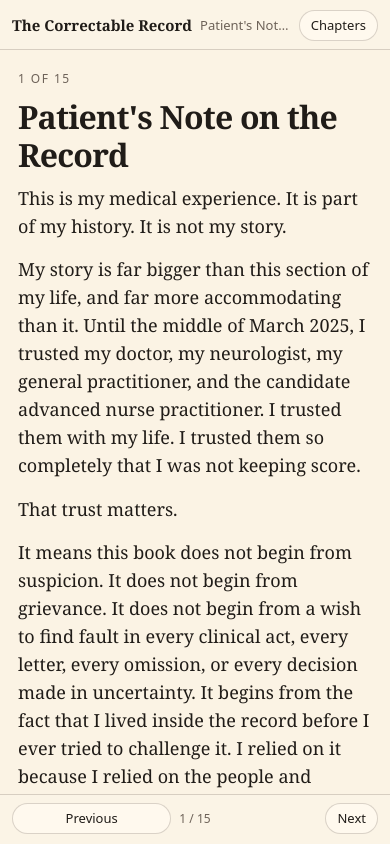
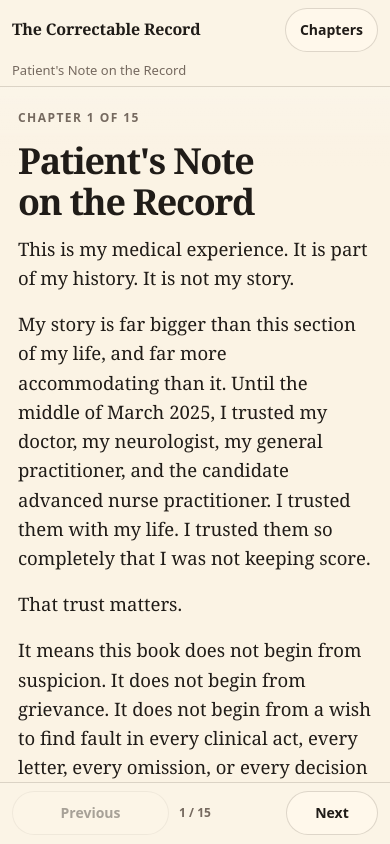
Before and after one commit to TitanicParker/Standing-Corrected, a plain HTML site: page index.html in a window 390 px wide. Drawn offline with Linux system fonts and the light colour scheme.

Commit message:
Optimize book reader for phones

```diff
--- a/index.html
+++ b/index.html
@@ -3,65 +3,197 @@
 <head>
 <meta charset="utf-8">
 <meta name="viewport" content="width=device-width, initial-scale=1, viewport-fit=cover">
+<meta name="theme-color" content="#fbf3e4" media="(prefers-color-scheme: light)">
+<meta name="theme-color" content="#201d19" media="(prefers-color-scheme: dark)">
 <title>The Correctable Record</title>
 <meta name="description" content="A compact handbook on corrigibility, reliance, and diagnostic governance.">
 <style>
 :root{
-  --bg:#fbf3e4;--paper:#fff9ee;--ink:#201c18;--muted:#6d6258;--rule:rgba(50,38,26,.18);--accent:#5f3d22;
-  --top:env(safe-area-inset-top,0px);--bottom:env(safe-area-inset-bottom,0px)
+  --bg:#fbf3e4;
+  --paper:#fff8eb;
+  --ink:#201c18;
+  --muted:#75695f;
+  --rule:rgba(50,38,26,.16);
+  --accent:#5f3d22;
+  --accent-soft:rgba(95,61,34,.09);
+  --shadow:0 18px 48px rgba(40,29,18,.22);
+  --top:env(safe-area-inset-top,0px);
+  --bottom:env(safe-area-inset-bottom,0px);
+  --reader-width:38rem;
 }
-*{box-sizing:border-box} html,body{margin:0;height:100%;overflow:hidden}
-body{background:var(--bg);color:var(--ink);font-family:Georgia,'Times New Roman',serif}
-.app{height:100dvh;display:grid;grid-template-rows:auto 1fr auto}
-header{padding:calc(10px + var(--top)) 12px 8px;border-bottom:1px solid var(--rule);background:color-mix(in srgb,var(--bg) 94%,white)}
-.topline{max-width:760px;margin:0 auto;display:grid;grid-template-columns:auto 1fr auto;align-items:center;gap:8px}
-.book-title{font:700 15px/1.15 Georgia,serif;white-space:nowrap}.chapter-title{font:13px/1.2 system-ui,-apple-system,Segoe UI,sans-serif;color:var(--muted);text-align:center;overflow:hidden;text-overflow:ellipsis;white-space:nowrap}
-button{border:1px solid var(--rule);background:var(--paper);color:var(--ink);border-radius:999px;padding:8px 11px;font:13px/1 system-ui,-apple-system,Segoe UI,sans-serif}
-main{min-height:0;position:relative;overflow:hidden}.chapter{position:absolute;inset:0;display:none}.chapter.active{display:block}
-.chapter-scroll{height:100%;overflow-y:auto;-webkit-overflow-scrolling:touch;overscroll-behavior-y:contain}.chapter-inner{max-width:760px;margin:0 auto;padding:22px 18px 56px}
-.chapter-kicker{margin:0 0 12px;color:var(--muted);font:12px/1.2 system-ui,sans-serif;text-transform:uppercase;letter-spacing:.12em}
-h1,h2,h3,h4{line-height:1.16;margin:1.6rem 0 .75rem}h1{font-size:clamp(2rem,8vw,3.1rem);letter-spacing:-.025em;margin-top:.2rem}h2{font-size:clamp(1.25rem,5vw,1.7rem)}h3{font-size:1.12rem}
-p,li{font-size:clamp(18px,4.5vw,20px);line-height:1.55}p{margin:0 0 1rem}ul,ol{padding-left:1.3rem}li{margin:0 0 .45rem}
-blockquote{margin:1.2rem 0;padding:.9rem 1rem;border-left:4px solid var(--accent);background:rgba(95,61,34,.08)}blockquote p{margin:0}hr{border:0;border-top:1px solid var(--rule);margin:2rem 0}
-footer{padding:8px 12px calc(10px + var(--bottom));border-top:1px solid var(--rule);background:color-mix(in srgb,var(--bg) 94%,white)}.navline{max-width:760px;margin:0 auto;display:grid;grid-template-columns:1fr auto 1fr;align-items:center;gap:8px}.navline .next{justify-self:end}.progress{color:var(--muted);font:12px/1 system-ui,sans-serif;white-space:nowrap}
-.drawer{position:fixed;inset:0;z-index:10;display:none;background:rgba(0,0,0,.35);padding:calc(18px + var(--top)) 14px calc(18px + var(--bottom))}.drawer.open{display:grid;place-items:start center}.drawer-panel{width:min(100%,760px);max-height:88dvh;overflow:auto;background:var(--paper);border:1px solid var(--rule);border-radius:18px;padding:16px;box-shadow:0 20px 60px rgba(40,29,18,.25)}.drawer-head{display:flex;justify-content:space-between;align-items:center;gap:10px;margin-bottom:12px}.drawer h2{margin:0}.chapters-list{display:grid;gap:8px}.chapters-list button{width:100%;border-radius:12px;text-align:left;padding:12px;font-size:15px;line-height:1.25}.hint{color:var(--muted);font:12px/1.35 system-ui,sans-serif;margin-top:12px}.reference-material{display:none}
-@media(prefers-color-scheme:dark){:root{--bg:#201d19;--paper:#2a251f;--ink:#eee3d3;--muted:#bbaea0;--rule:rgba(238,227,211,.20);--accent:#d2b48c}blockquote{background:rgba(210,180,140,.10)}.drawer{background:rgba(0,0,0,.58)}}
+*{box-sizing:border-box}
+html,body{margin:0;height:100%;overflow:hidden;background:var(--bg);color:var(--ink)}
+html{-webkit-text-size-adjust:100%;text-size-adjust:100%}
+body{font-family:Georgia,'Times New Roman',serif;touch-action:pan-y;-webkit-font-smoothing:antialiased}
+button{font:600 14px/1 system-ui,-apple-system,BlinkMacSystemFont,'Segoe UI',sans-serif;min-height:44px;border:1px solid var(--rule);background:var(--paper);color:var(--ink);border-radius:999px;padding:0 14px;touch-action:manipulation}
+button:disabled{opacity:.38}
+.app{height:100svh;height:100dvh;display:grid;grid-template-rows:auto 1fr auto;overflow:hidden}
+.site-header{padding:calc(8px + var(--top)) 12px 8px;border-bottom:1px solid var(--rule);background:color-mix(in srgb,var(--bg) 94%,white);backdrop-filter:blur(10px)}
+.topline{width:min(100%,var(--reader-width));margin:0 auto;display:grid;grid-template-columns:1fr auto;align-items:center;gap:10px}
+.book-title{font:700 16px/1.1 Georgia,'Times New Roman',serif;letter-spacing:-.01em;white-space:nowrap;overflow:hidden;text-overflow:ellipsis}.chapter-title{grid-column:1/-1;color:var(--muted);font:13px/1.25 system-ui,-apple-system,'Segoe UI',sans-serif;white-space:nowrap;overflow:hidden;text-overflow:ellipsis}.menu-button{justify-self:end}
+.reader{min-height:0;position:relative;overflow:hidden;background:linear-gradient(180deg,rgba(255,255,255,.18),rgba(255,255,255,0) 80px)}
+.chapter{position:absolute;inset:0;display:none}.chapter.active{display:block}.chapter-scroll{height:100%;overflow-y:auto;-webkit-overflow-scrolling:touch;overscroll-behavior:contain;scrollbar-width:none}.chapter-scroll::-webkit-scrollbar{display:none}.chapter-inner{width:min(100%,var(--reader-width));margin:0 auto;padding:24px 18px 72px}
+.chapter-kicker{margin:0 0 14px;color:var(--muted);font:700 12px/1.2 system-ui,-apple-system,'Segoe UI',sans-serif;text-transform:uppercase;letter-spacing:.12em}.chapter h1:first-of-type{margin-top:0}
+h1,h2,h3,h4{line-height:1.15;margin:1.75rem 0 .72rem;text-wrap:balance}h1{font-size:clamp(2.05rem,9.2vw,3.2rem);letter-spacing:-.035em}h2{font-size:clamp(1.35rem,5.4vw,1.8rem);letter-spacing:-.015em}h3{font-size:1.18rem}p,li{font-size:clamp(18.5px,4.75vw,21px);line-height:1.58}p{margin:0 0 1.05rem}ul,ol{padding-left:1.35rem;margin:0 0 1.1rem}li{margin:0 0 .48rem}strong{font-weight:700}
+blockquote{margin:1.25rem 0;padding:1rem 1rem;border-left:4px solid var(--accent);border-radius:0 14px 14px 0;background:var(--accent-soft)}blockquote p{margin:0}hr{border:0;border-top:1px solid var(--rule);margin:2rem 0}a{color:var(--accent)}
+.reader-footer{padding:8px 12px calc(9px + var(--bottom));border-top:1px solid var(--rule);background:color-mix(in srgb,var(--bg) 94%,white);backdrop-filter:blur(10px)}.navline{width:min(100%,var(--reader-width));margin:0 auto;display:grid;grid-template-columns:1fr auto 1fr;align-items:center;gap:10px}.next-button{justify-self:end}.progress{color:var(--muted);font:700 12px/1 system-ui,-apple-system,'Segoe UI',sans-serif;white-space:nowrap}.navline button{min-width:92px}
+.drawer{position:fixed;inset:0;z-index:20;display:none;background:rgba(0,0,0,.36);padding:calc(12px + var(--top)) 12px calc(12px + var(--bottom))}.drawer.open{display:grid;place-items:start center}.drawer-panel{width:min(100%,var(--reader-width));max-height:92svh;max-height:92dvh;overflow:auto;-webkit-overflow-scrolling:touch;background:var(--paper);border:1px solid var(--rule);border-radius:22px;padding:16px;box-shadow:var(--shadow)}.drawer-head{position:sticky;top:0;z-index:1;display:flex;justify-content:space-between;align-items:center;gap:12px;margin:-16px -16px 12px;padding:16px;background:var(--paper);border-bottom:1px solid var(--rule);border-radius:22px 22px 0 0}.drawer h2{font-size:1.35rem;margin:0}.chapters-list{display:grid;gap:9px}.chapters-list button{width:100%;border-radius:16px;text-align:left;justify-content:flex-start;padding:13px 14px;min-height:48px;font-size:15px;line-height:1.25}.chapters-list button[aria-current="true"]{border-color:var(--accent);background:var(--accent-soft)}.hint{color:var(--muted);font:13px/1.38 system-ui,-apple-system,'Segoe UI',sans-serif;margin:14px 2px 2px}.reference-material{display:none}.loading{padding-top:24px}
+@media (min-width:680px){.topline{grid-template-columns:auto 1fr auto}.chapter-title{grid-column:auto;text-align:center}.chapter-inner{padding-left:24px;padding-right:24px}.reader-footer,.site-header{padding-left:18px;padding-right:18px}}
+@media (max-width:380px){.book-title{font-size:15px}.navline button{min-width:82px;padding-left:11px;padding-right:11px}.chapter-inner{padding-left:16px;padding-right:16px}p,li{font-size:18.2px}}
+@media(prefers-color-scheme:dark){:root{--bg:#201d19;--paper:#2a251f;--ink:#eee3d3;--muted:#bbaea0;--rule:rgba(238,227,211,.20);--accent:#d2b48c;--accent-soft:rgba(210,180,140,.11);--shadow:0 20px 56px rgba(0,0,0,.52)}.site-header,.reader-footer{background:color-mix(in srgb,var(--bg) 92%,black)}.drawer{background:rgba(0,0,0,.58)}.reader{background:linear-gradient(180deg,rgba(255,255,255,.035),rgba(255,255,255,0) 80px)}}
 </style>
 </head>
 <body>
 <div class="app" id="app">
-<header><div class="topline"><div class="book-title">The Correctable Record</div><div class="chapter-title" id="currentTitle">Loading</div><button type="button" id="menuButton" aria-controls="chapterMenu" aria-expanded="false">Chapters</button></div></header>
-<main id="reader" aria-live="polite"><article class="chapter active"><div class="chapter-scroll"><div class="chapter-inner"><p>Loading the book.</p></div></div></article></main>
-<footer><div class="navline"><button type="button" id="prevButton">Previous</button><div class="progress" id="progress">—</div><button type="button" id="nextButton" class="next">Next</button></div></footer>
+  <header class="site-header">
+    <div class="topline">
+      <div class="book-title">The Correctable Record</div>
+      <button type="button" id="menuButton" class="menu-button" aria-controls="chapterMenu" aria-expanded="false">Chapters</button>
+      <div class="chapter-title" id="currentTitle">Loading</div>
+    </div>
+  </header>
+  <main class="reader" id="reader" aria-live="polite">
+    <article class="chapter active"><div class="chapter-scroll"><div class="chapter-inner loading"><p>Loading the book.</p></div></div></article>
+  </main>
+  <footer class="reader-footer">
+    <div class="navline">
+      <button type="button" id="prevButton">Previous</button>
+      <div class="progress" id="progress">—</div>
+      <button type="button" id="nextButton" class="next-button">Next</button>
+    </div>
+  </footer>
 </div>
-<div class="drawer" id="chapterMenu" role="dialog" aria-modal="true" aria-label="Chapter menu"><div class="drawer-panel"><div class="drawer-head"><h2>Chapters</h2><button type="button" id="closeMenu">Close</button></div><div class="chapters-list" id="chapterList"></div><p class="hint">Swipe left or right to change chapter. Each chapter scrolls vertically on its own.</p></div></div>
+<div class="drawer" id="chapterMenu" role="dialog" aria-modal="true" aria-label="Chapter menu">
+  <div class="drawer-panel">
+    <div class="drawer-head"><h2>Chapters</h2><button type="button" id="closeMenu">Close</button></div>
+    <div class="chapters-list" id="chapterList"></div>
+    <p class="hint">Each chapter scrolls vertically. Swipe left or right anywhere in the reading area to move chapter.</p>
+  </div>
+</div>
 <div class="reference-material" id="referenceMaterial" aria-hidden="true"></div>
 <script>
 (function(){
-  const reader=document.getElementById('reader'), list=document.getElementById('chapterList'), reference=document.getElementById('referenceMaterial');
-  const currentTitle=document.getElementById('currentTitle'), progress=document.getElementById('progress'), prev=document.getElementById('prevButton'), next=document.getElementById('nextButton');
-  const menu=document.getElementById('chapterMenu'), menuButton=document.getElementById('menuButton'), closeMenu=document.getElementById('closeMenu');
-  let chapters=[], index=Number(sessionStorage.getItem('bookChapter')||0);
-  function titleWithoutNumber(t){return t.replace(/^\s*\d+\.\s*/, '')}
+  const reader=document.getElementById('reader');
+  const list=document.getElementById('chapterList');
+  const reference=document.getElementById('referenceMaterial');
+  const currentTitle=document.getElementById('currentTitle');
+  const progress=document.getElementById('progress');
+  const prev=document.getElementById('prevButton');
+  const next=document.getElementById('nextButton');
+  const menu=document.getElementById('chapterMenu');
+  const menuButton=document.getElementById('menuButton');
+  const closeMenu=document.getElementById('closeMenu');
+  let chapters=[];
+  let chapterButtons=[];
+  let index=Number(localStorage.getItem('correctableRecordChapter')||0);
+
   function splitBook(doc){
-    const main=doc.querySelector('main')||doc.body; const nodes=Array.from(main.children); const sections=[]; let cur={title:'Front Matter', els:[]};
-    nodes.forEach(el=>{ if(el.tagName==='H1'){ if(cur.els.length) sections.push(cur); cur={title:el.textContent.trim(), els:[el]}; } else { cur.els.push(el); }}); if(cur.els.length) sections.push(cur);
-    const reading=[], refs=[];
-    sections.forEach(s=>{ const m=s.title.match(/^(\d+)\.\s*(.*)$/); if(m && Number(m[1])>=1 && Number(m[1])<=15){ s.els[0].textContent=m[2]; s.title=m[2]; reading.push(s); } else refs.push(s); });
-    return {reading, refs};
+    const main=doc.querySelector('main')||doc.body;
+    const nodes=Array.from(main.children);
+    const sections=[];
+    let cur={title:'Front Matter',els:[]};
+    nodes.forEach(el=>{
+      if(el.tagName==='H1'){
+        if(cur.els.length) sections.push(cur);
+        cur={title:el.textContent.trim(),els:[el]};
+      }else{
+        cur.els.push(el);
+      }
+    });
+    if(cur.els.length) sections.push(cur);
+    const reading=[];
+    const refs=[];
+    sections.forEach(s=>{
+      const m=s.title.match(/^(\d+)\.\s*(.*)$/);
+      if(m && Number(m[1])>=1 && Number(m[1])<=15){
+        const displayTitle=m[2];
+        const heading=s.els[0].cloneNode(true);
+        heading.textContent=displayTitle;
+        s.els=[heading,...s.els.slice(1)];
+        s.title=displayTitle;
+        reading.push(s);
+      }else{
+        refs.push(s);
+      }
+    });
+    return {reading,refs};
   }
-  function render(reading, refs){
-    reader.innerHTML=''; list.innerHTML=''; reference.innerHTML=''; chapters=[];
-    reading.forEach((s,i)=>{ const article=document.createElement('article'); article.className='chapter'; article.dataset.title=s.title; article.id='chapter-'+i; const scroll=document.createElement('div'); scroll.className='chapter-scroll'; scroll.tabIndex=0; const inner=document.createElement('div'); inner.className='chapter-inner'; inner.innerHTML='<p class="chapter-kicker">'+(i+1)+' of '+reading.length+'</p>'; s.els.forEach(el=>inner.appendChild(el.cloneNode(true))); scroll.appendChild(inner); article.appendChild(scroll); reader.appendChild(article); chapters.push(article); const b=document.createElement('button'); b.type='button'; b.textContent=s.title; b.dataset.goto=i; b.addEventListener('click',()=>{hideMenu();show(i)}); list.appendChild(b); });
-    refs.forEach(s=>{ const sec=document.createElement('section'); sec.dataset.title=s.title; s.els.forEach(el=>sec.appendChild(el.cloneNode(true))); reference.appendChild(sec); });
-    show(Math.min(Math.max(index,0),chapters.length-1));
+
+  function render(reading,refs){
+    reader.innerHTML='';
+    list.innerHTML='';
+    reference.innerHTML='';
+    chapters=[];
+    chapterButtons=[];
+    reading.forEach((s,i)=>{
+      const article=document.createElement('article');
+      article.className='chapter';
+      article.dataset.title=s.title;
+      const scroll=document.createElement('div');
+      scroll.className='chapter-scroll';
+      scroll.tabIndex=0;
+      const inner=document.createElement('div');
+      inner.className='chapter-inner';
+      inner.innerHTML='<p class="chapter-kicker">Chapter '+(i+1)+' of '+reading.length+'</p>';
+      s.els.forEach(el=>inner.appendChild(el.cloneNode(true)));
+      scroll.appendChild(inner);
+      article.appendChild(scroll);
+      reader.appendChild(article);
+      chapters.push(article);
+
+      const b=document.createElement('button');
+      b.type='button';
+      b.textContent=(i+1)+'. '+s.title;
+      b.addEventListener('click',()=>{hideMenu();show(i,true)});
+      list.appendChild(b);
+      chapterButtons.push(b);
+    });
+    refs.forEach(s=>{
+      const sec=document.createElement('section');
+      sec.dataset.title=s.title;
+      s.els.forEach(el=>sec.appendChild(el.cloneNode(true)));
+      reference.appendChild(sec);
+    });
+    show(Math.min(Math.max(index,0),chapters.length-1),false);
   }
-  function show(i){ if(!chapters.length) return; index=Math.max(0,Math.min(chapters.length-1,i)); chapters.forEach((c,n)=>c.classList.toggle('active',n===index)); currentTitle.textContent=chapters[index].dataset.title||''; progress.textContent=(index+1)+' / '+chapters.length; prev.disabled=index===0; next.disabled=index===chapters.length-1; sessionStorage.setItem('bookChapter',String(index)); const sc=chapters[index].querySelector('.chapter-scroll'); if(sc) sc.scrollTop=0; }
-  function openMenu(){menu.classList.add('open');menuButton.setAttribute('aria-expanded','true')} function hideMenu(){menu.classList.remove('open');menuButton.setAttribute('aria-expanded','false')}
-  prev.addEventListener('click',()=>show(index-1)); next.addEventListener('click',()=>show(index+1)); menuButton.addEventListener('click',openMenu); closeMenu.addEventListener('click',hideMenu); menu.addEventListener('click',e=>{if(e.target===menu)hideMenu()});
-  document.addEventListener('keydown',e=>{if(e.key==='ArrowLeft')show(index-1); if(e.key==='ArrowRight')show(index+1); if(e.key==='Escape')hideMenu()});
-  let sx=0,sy=0,st=0; reader.addEventListener('touchstart',e=>{const t=e.changedTouches[0]; sx=t.clientX; sy=t.clientY; st=Date.now()},{passive:true}); reader.addEventListener('touchend',e=>{const t=e.changedTouches[0],dx=t.clientX-sx,dy=t.clientY-sy,dt=Date.now()-st; if(Math.abs(dx)>55 && Math.abs(dx)>Math.abs(dy)*1.35 && dt<900){dx<0?show(index+1):show(index-1)}},{passive:true});
-  fetch('correctable_record_simple.html').then(r=>r.text()).then(html=>{const doc=new DOMParser().parseFromString(html,'text/html'); render(...Object.values(splitBook(doc)));}).catch(()=>{currentTitle.textContent='Book unavailable';reader.innerHTML='<article class="chapter active"><div class="chapter-scroll"><div class="chapter-inner"><h1>Book unavailable</h1><p>The source file could not be loaded.</p></div></div></article>'});
+
+  function show(i,focusReader){
+    if(!chapters.length) return;
+    index=Math.max(0,Math.min(chapters.length-1,i));
+    chapters.forEach((c,n)=>c.classList.toggle('active',n===index));
+    chapterButtons.forEach((b,n)=>b.setAttribute('aria-current',n===index?'true':'false'));
+    currentTitle.textContent=chapters[index].dataset.title||'';
+    progress.textContent=(index+1)+' / '+chapters.length;
+    prev.disabled=index===0;
+    next.disabled=index===chapters.length-1;
+    localStorage.setItem('correctableRecordChapter',String(index));
+    const sc=chapters[index].querySelector('.chapter-scroll');
+    if(sc){sc.scrollTop=0;if(focusReader) sc.focus({preventScroll:true});}
+  }
+  function openMenu(){menu.classList.add('open');menuButton.setAttribute('aria-expanded','true')}
+  function hideMenu(){menu.classList.remove('open');menuButton.setAttribute('aria-expanded','false')}
+
+  prev.addEventListener('click',()=>show(index-1,true));
+  next.addEventListener('click',()=>show(index+1,true));
+  menuButton.addEventListener('click',openMenu);
+  closeMenu.addEventListener('click',hideMenu);
+  menu.addEventListener('click',e=>{if(e.target===menu)hideMenu()});
+  document.addEventListener('keydown',e=>{if(e.key==='ArrowLeft')show(index-1,true); if(e.key==='ArrowRight')show(index+1,true); if(e.key==='Escape')hideMenu()});
+
+  let sx=0,sy=0,st=0;
+  reader.addEventListener('touchstart',e=>{const t=e.changedTouches[0];sx=t.clientX;sy=t.clientY;st=Date.now();},{passive:true});
+  reader.addEventListener('touchend',e=>{
+    const t=e.changedTouches[0];
+    const dx=t.clientX-sx;
+    const dy=t.clientY-sy;
+    const dt=Date.now()-st;
+    if(Math.abs(dx)>64 && Math.abs(dx)>Math.abs(dy)*1.5 && dt<850){dx<0?show(index+1,true):show(index-1,true)}
+  },{passive:true});
+
+  fetch('correctable_record_simple.html',{cache:'no-store'})
+    .then(r=>{if(!r.ok) throw new Error('source missing'); return r.text();})
+    .then(html=>{const doc=new DOMParser().parseFromString(html,'text/html'); const parts=splitBook(doc); render(parts.reading,parts.refs);})
+    .catch(()=>{currentTitle.textContent='Book unavailable';reader.innerHTML='<article class="chapter active"><div class="chapter-scroll"><div class="chapter-inner"><h1>Book unavailable</h1><p>The source file could not be loaded. Check that correctable_record_simple.html is in the repository root beside index.html.</p></div></div></article>';progress.textContent='—';prev.disabled=true;next.disabled=true;});
 })();
 </script>
 </body>
```
